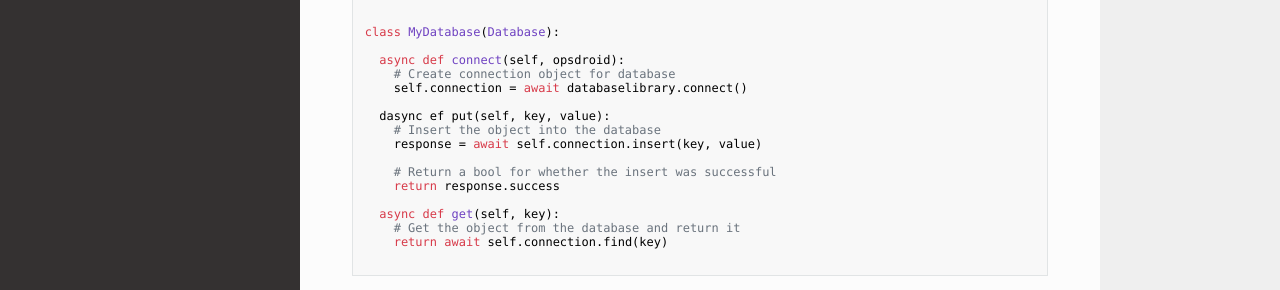
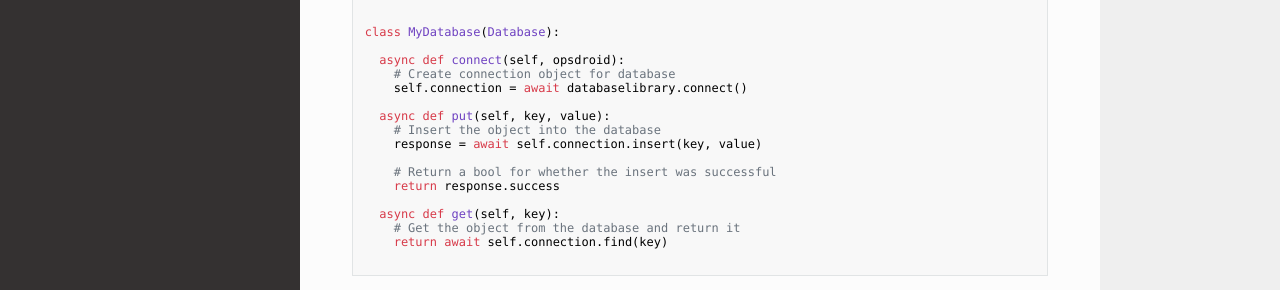
Before and after one commit to opsdroid/opsdroid, an MkDocs documentation site: the page built from docs/extending/databases.md, in a window 1280 px wide and 1138 px high. Shown: the part 717-1007 px from the top of the window. Built offline with MkDocs 1.6.1, drawn with Linux system fonts in a browser that asks for light colours; nearby versions of some CDN libraries; old or Windows-style settings are respelled for this version of MkDocs.

Commit message:
Fix type

```diff
--- a/docs/extending/databases.md
+++ b/docs/extending/databases.md
@@ -28,7 +28,7 @@ class MyDatabase(Database):
     # Create connection object for database
     self.connection = await databaselibrary.connect()
 
-  dasync ef put(self, key, value):
+  async def put(self, key, value):
     # Insert the object into the database
     response = await self.connection.insert(key, value)
 
```
